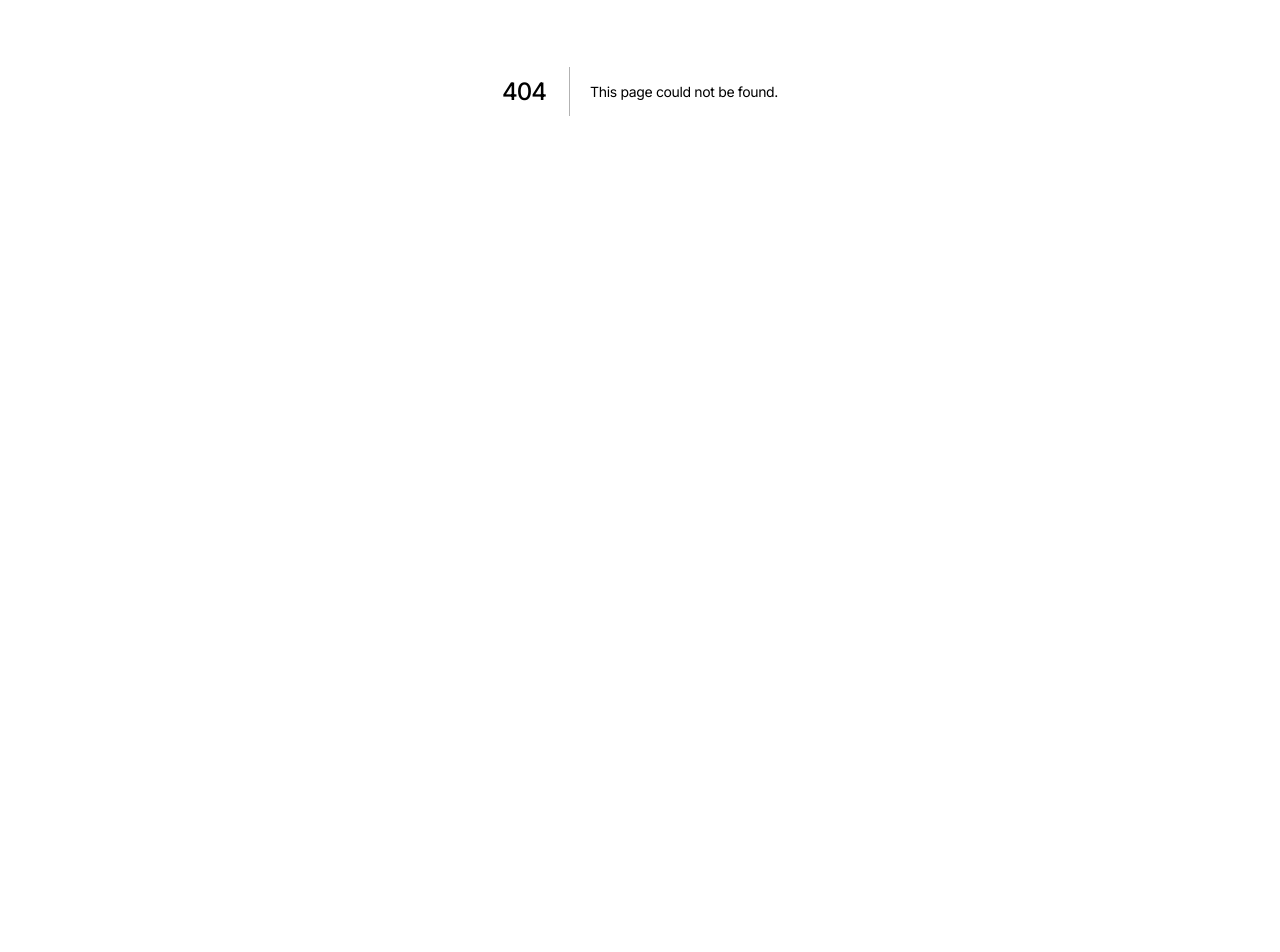
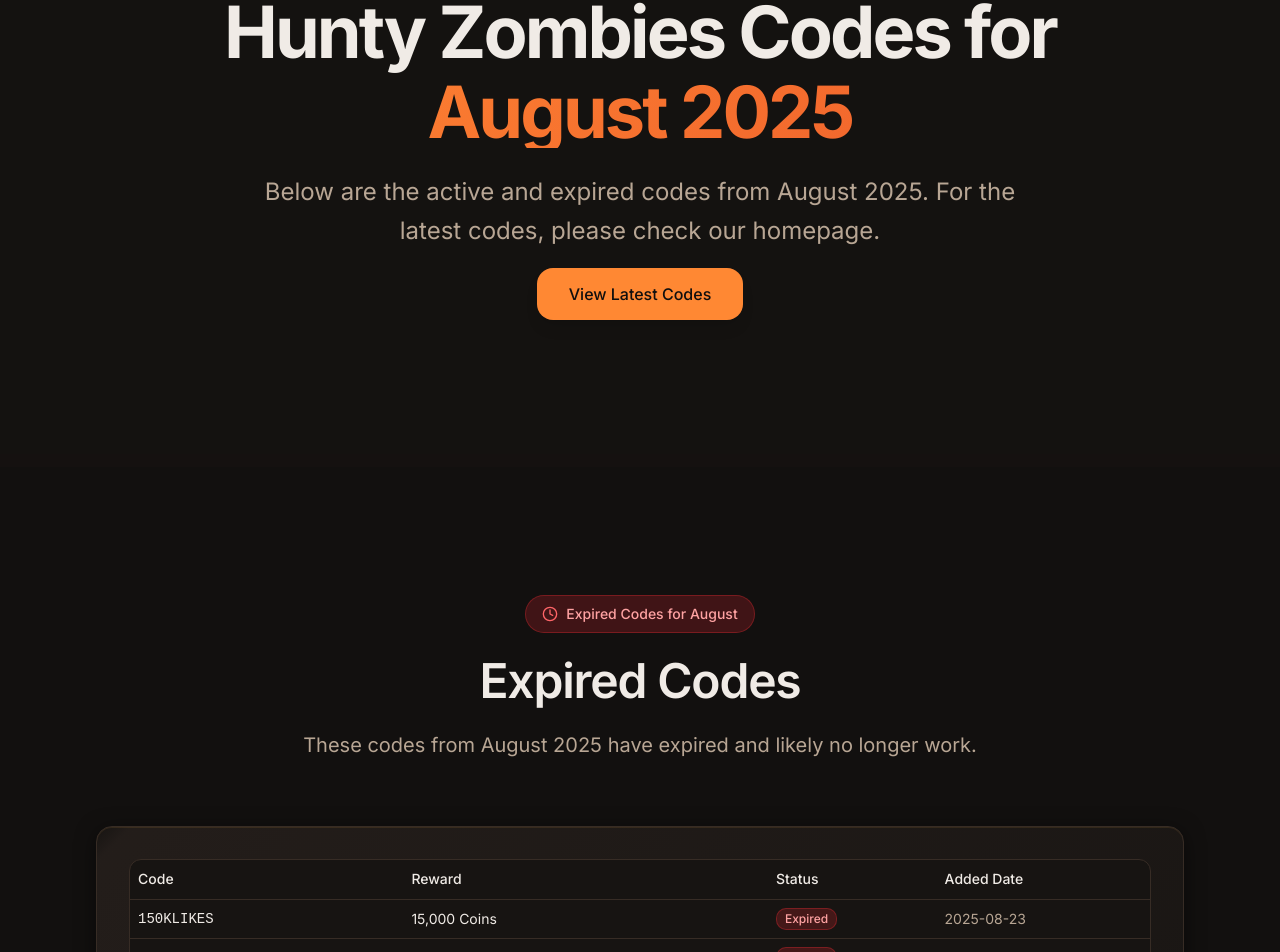
Before and after one commit to leekoko/HuntyZombies, a Next.js app: page /codes/2025/august in a window 1280 px wide. Before the commit this address had no page. Shown: the part 309-1261 px from the top of the page. Before the commit the page ends 800 px from the top, so only its background shows below. Built offline with nearby package versions, Linux system fonts and the light colour scheme.

Commit message:
feat: Implement monthly code archives and SEO-friendly structure

```diff
--- /dev/null
+++ b/app/codes/[year]/[month]/page.tsx
@@ -0,0 +1,159 @@
+
+import { notFound } from 'next/navigation';
+import { CheckCircle2, Clock, Zap } from 'lucide-react';
+import codesData from '@/data/codes.json';
+import Header from '@/components/Header';
+import CodeCard from '@/components/CodeCard';
+import ExpiredCodesTable from '@/components/ExpiredCodesTable';
+import FAQ from '@/components/FAQ';
+import Footer from '@/components/Footer';
+import Link from 'next/link';
+
+type CodesPageProps = {
+  params: {
+    year: string;
+    month: string;
+  };
+};
+
+// Generate static pages for each month in the data
+export async function generateStaticParams() {
+  return codesData.map((data) => ({
+    year: data.year,
+    month: data.month,
+  }));
+}
+
+// Generate dynamic metadata for each page
+export async function generateMetadata({ params }: CodesPageProps) {
+  const { year, month } = params;
+  const data = codesData.find((d) => d.year === year && d.month === month);
+
+  if (!data) {
+    return {
+      title: 'Codes Not Found',
+    };
+  }
+
+  const capitalizedMonth = month.charAt(0).toUpperCase() + month.slice(1);
+  const title = `Hunty Zombies Codes ${capitalizedMonth} ${year} - (Working & Expired)`;
+  const description = `Find all working and expired Hunty Zombies codes for ${capitalizedMonth} ${year}. Get free rewards like coins, spins, and traits.`;
+
+  return {
+    title,
+    description,
+  };
+}
+
+export default function CodesPage({ params }: CodesPageProps) {
+  const { year, month } = params;
+  const data = codesData.find((d) => d.year === year && d.month === month);
+
+  if (!data) {
+    notFound();
+  }
+
+  const capitalizedMonth = month.charAt(0).toUpperCase() + month.slice(1);
+  const isLatest = codesData[0].month === month && codesData[0].year === year;
+
+  return (
+    <div className="min-h-screen bg-background flex flex-col">
+      <Header />
+
+      {/* Simplified Hero Section */}
+      <section className="section-padding relative overflow-hidden bg-muted/20">
+        <div className="container text-center relative z-10">
+          <div className="animate-fadeInUp">
+            <div className="inline-flex items-center px-4 py-2 rounded-full bg-primary/10 border border-primary/20 mb-8">
+              <Zap className="h-4 w-4 text-primary mr-2" />
+              <span className="text-sm font-medium text-primary">Hunty Zombies Codes Archive</span>
+            </div>
+
+            <h1 className="mb-6 text-balance">
+              Hunty Zombies Codes for
+              <span className="text-gradient block mt-2">
+                {capitalizedMonth} {year}
+              </span>
+            </h1>
+
+            <p className="text-xl md:text-2xl text-muted-foreground max-w-3xl mx-auto mb-8 leading-relaxed animate-fadeInUp animate-delay-200">
+              Below are the active and expired codes from {capitalizedMonth} {year}.
+              For the latest codes, please check our homepage.
+            </p>
+
+            <Link href="/" className="btn-primary group">
+              View Latest Codes
+            </Link>
+          </div>
+        </div>
+      </section>
+
+      <main className="flex-grow">
+        {/* Active Codes Section */}
+        {data.activeCodes.length > 0 && (
+          <section className="section-padding-sm" id="active-codes">
+            <div className="container">
+              <div className="text-center mb-16">
+                <div className="inline-flex items-center px-4 py-2 rounded-full bg-green-500/20 border border-green-500/30 mb-6">
+                  <CheckCircle2 className="h-4 w-4 text-green-400 mr-2" />
+                  <span className="text-sm font-medium text-green-300">Active Codes for {capitalizedMonth}</span>
+                </div>
+                <h2 className="mb-6">Working Codes</h2>
+                <p className="text-xl text-muted-foreground max-w-3xl mx-auto leading-relaxed">
+                  These codes were active during {capitalizedMonth} {year}. Redeem them quickly if they still work!
+                </p>
+              </div>
+
+              <div className="grid gap-6 sm:grid-cols-2 lg:grid-cols-3 xl:grid-cols-4">
+                {data.activeCodes.map((item, index) => (
+                  <div
+                    key={item.code}
+                    className="animate-fadeInUp"
+                    style={{ animationDelay: `${index * 0.1}s` }}
+                  >
+                    <CodeCard
+                      code={item.code}
+                      reward={item.reward}
+                      addedDate={item.addedDate}
+                    />
+                  </div>
+                ))}
+              </div>
+            </div>
+          </section>
+        )}
+
+        {/* Expired Codes Section */}
+        {data.expiredCodes.length > 0 && (
+          <section className="section-padding-sm bg-muted/10" id="expired-codes">
+            <div className="container">
+              <div className="text-center mb-16">
+                <div className="inline-flex items-center px-4 py-2 rounded-full bg-red-500/20 border border-red-500/30 mb-6">
+                  <Clock className="h-4 w-4 text-red-400 mr-2" />
+                  <span className="text-sm font-medium text-red-300">Expired Codes for {capitalizedMonth}</span>
+                </div>
+                <h2 className="mb-6">Expired Codes</h2>
+                <p className="text-xl text-muted-foreground max-w-3xl mx-auto leading-relaxed">
+                  These codes from {capitalizedMonth} {year} have expired and likely no longer work.
+                </p>
+              </div>
+
+              <div className="card-premium">
+                <ExpiredCodesTable codes={data.expiredCodes} />
+              </div>
+            </div>
+          </section>
+        )}
+
+        {/* FAQ Section */}
+        <section className="section-padding-sm">
+          <div className="container">
+            <FAQ />
+          </div>
+        </section>
+      </main>
+
+      <Footer />
+    </div>
+  );
+}
--- a/app/page.tsx
+++ b/app/page.tsx
@@ -8,8 +8,11 @@ import ExpiredCodesTable from '@/components/ExpiredCodesTable';
 import FAQ from '@/components/FAQ';
 import Footer from '@/components/Footer';
 import Image from 'next/image';
+import Link from 'next/link';
 
 export default function Home() {
+  const latestCodes = codesData[0];
+  const archiveCodes = codesData.slice(1);
   return (
     <div className="min-h-screen bg-background flex flex-col">
       <Header />
@@ -58,7 +61,7 @@ export default function Home() {
           {/* Stats Section */}
           <div className="grid grid-cols-1 md:grid-cols-3 gap-8 mt-20 animate-fadeInUp animate-delay-500">
             <div className="text-center">
-              <div className="text-4xl font-bold text-primary mb-2">{codesData.activeCodes.length}</div>
+              <div className="text-4xl font-bold text-primary mb-2">{latestCodes.activeCodes.length}</div>
               <div className="text-muted-foreground">Active Codes</div>
             </div>
             <div className="text-center">
@@ -90,7 +93,7 @@ export default function Home() {
             </div>
 
             <div className="grid gap-6 sm:grid-cols-2 lg:grid-cols-3 xl:grid-cols-4">
-              {codesData.activeCodes.map((item, index) => (
+              {latestCodes.activeCodes.map((item, index) => (
                 <div
                   key={item.code}
                   className="animate-fadeInUp"
@@ -253,7 +256,7 @@ export default function Home() {
             </div>
 
             <div className="card-premium">
-              <ExpiredCodesTable codes={codesData.expiredCodes} />
+              <ExpiredCodesTable codes={latestCodes.expiredCodes} />
             </div>
           </div>
         </section>
@@ -264,6 +267,36 @@ export default function Home() {
             <FAQ />
           </div>
         </section>
+
+        {/* Archive Section */}
+        {archiveCodes.length > 0 && (
+          <section className="section-padding-sm bg-muted/20" id="archive">
+            <div className="container">
+              <div className="text-center mb-16">
+                <div className="inline-flex items-center px-4 py-2 rounded-full bg-blue-500/20 border border-blue-500/30 mb-6">
+                  <Clock className="h-4 w-4 text-blue-400 mr-2" />
+                  <span className="text-sm font-medium text-blue-300">Past Codes</span>
+                </div>
+                <h2 className="mb-6">Hunty Zombies Codes Archive</h2>
+                <p className="text-xl text-muted-foreground max-w-3xl mx-auto leading-relaxed">
+                  Looking for codes from a previous month? Browse our archive to find codes from past updates.
+                </p>
+              </div>
+
+              <div className="flex flex-wrap gap-4 justify-center">
+                {archiveCodes.map((archive) => (
+                  <Link
+                    key={`${archive.year}-${archive.month}`}
+                    href={`/codes/${archive.year}/${archive.month}`}
+                    className="btn-secondary"
+                  >
+                    {archive.month.charAt(0).toUpperCase() + archive.month.slice(1)} {archive.year} Codes
+                  </Link>
+                ))}
+              </div>
+            </div>
+          </section>
+        )}
       </main>
 
       <Footer />
--- a/data/codes.json
+++ b/data/codes.json
@@ -1,4 +1,7 @@
+[
   {
+    "year": "2025",
+    "month": "november",
     "activeCodes": [
       {
         "code": "Wizzard",
@@ -96,7 +99,14 @@
         "code": "RIP67",
         "reward": "200,000 Coins",
         "addedDate": "2025-11-11"
+      }
+    ]
   },
+  {
+    "year": "2025",
+    "month": "october",
+    "activeCodes": [],
+    "expiredCodes": [
       {
         "code": "HBDPFRESH",
         "reward": "500,000 Coins",
@@ -126,7 +136,14 @@
         "code": "RAIDTICKET5",
         "reward": "5 Raid Tickets",
         "addedDate": "2025-10-01"
+      }
+    ]
   },
+  {
+    "year": "2025",
+    "month": "september",
+    "activeCodes": [],
+    "expiredCodes": [
       {
         "code": "400KLIKES",
         "reward": "199,999 Coins",
@@ -171,7 +188,14 @@
         "code": "200KLIKES",
         "reward": "200,000 Coins",
         "addedDate": "2025-09-01"
+      }
+    ]
   },
+  {
+    "year": "2025",
+    "month": "august",
+    "activeCodes": [],
+    "expiredCodes": [
       {
         "code": "150KLIKES",
         "reward": "15,000 Coins",
@@ -241,7 +265,14 @@
         "code": "100KMEMBERS",
         "reward": "100,000 Cash",
         "addedDate": "2025-08-01"
+      }
+    ]
   },
+  {
+    "year": "2025",
+    "month": "july",
+    "activeCodes": [],
+    "expiredCodes": [
       {
         "code": "40KLIKES",
         "reward": "5 Trait Rerolls",
@@ -271,7 +302,14 @@
         "code": "Release",
         "reward": "5 Lucky Weapon Spins",
         "addedDate": "2025-07-01"
+      }
+    ]
   },
+  {
+    "year": "2025",
+    "month": "june",
+    "activeCodes": [],
+    "expiredCodes": [
       {
         "code": "10KEVENT",
         "reward": "30,000 Cash",
@@ -316,7 +354,14 @@
         "code": "50LS",
         "reward": "Special Rewards",
         "addedDate": "2025-06-01"
+      }
+    ]
   },
+  {
+    "year": "2025",
+    "month": "may",
+    "activeCodes": [],
+    "expiredCodes": [
       {
         "code": "HAHAHA",
         "reward": "Special Rewards",
@@ -324,3 +369,4 @@
       }
     ]
   }
+]
```
Lines whose indentation alone changed are shown as unchanged.
